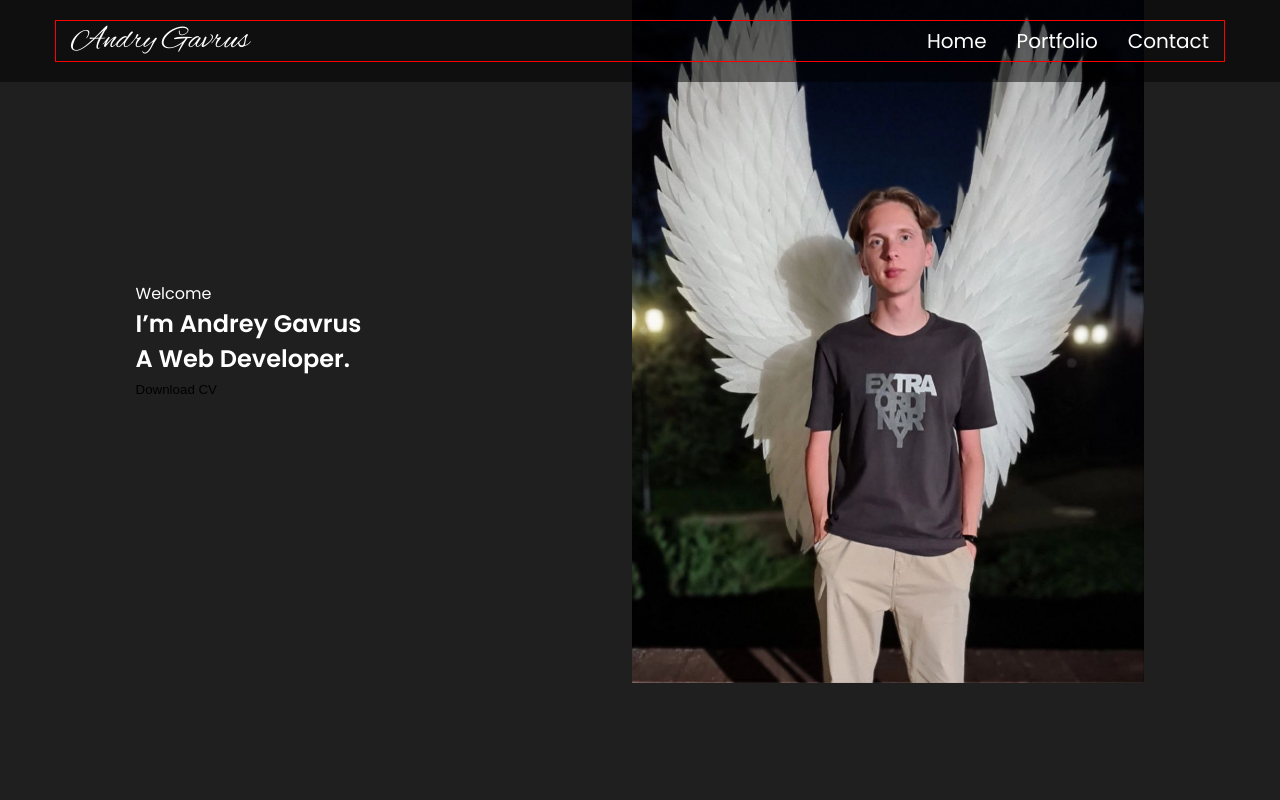
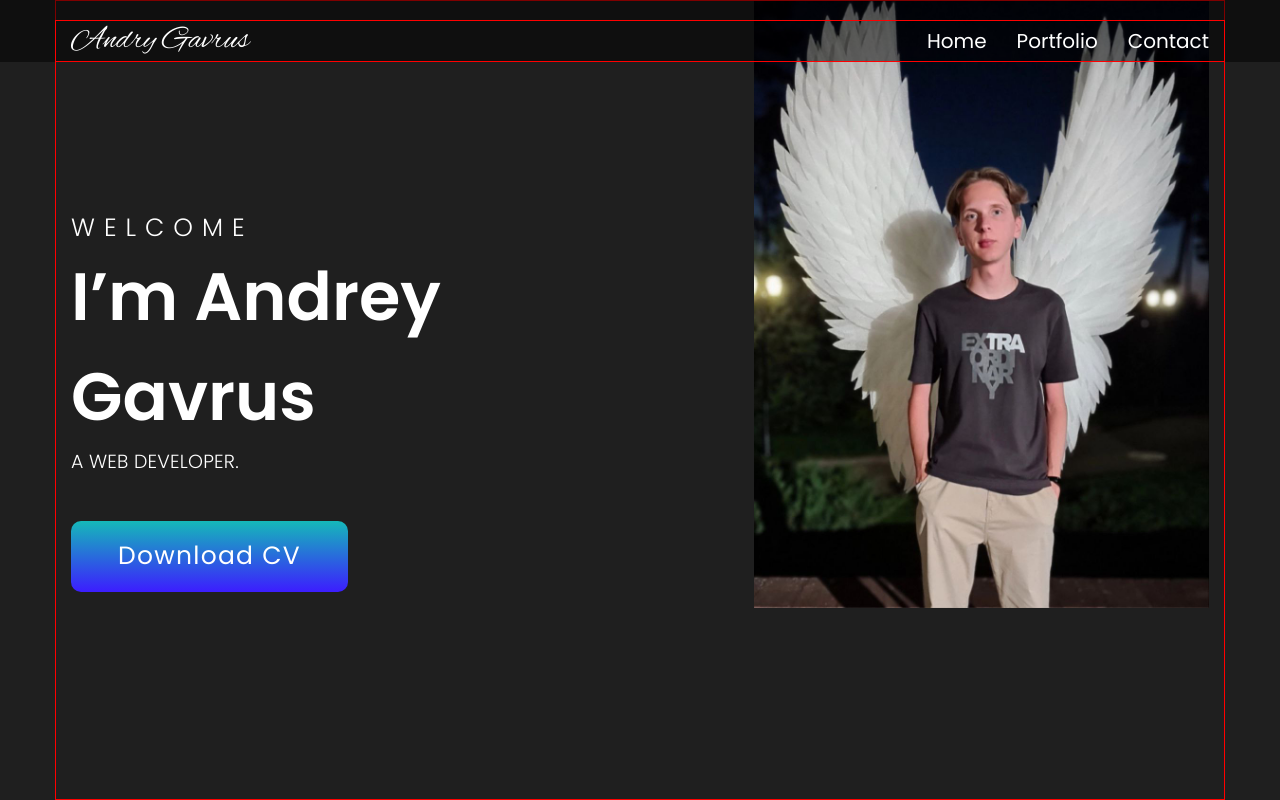
Before and after one commit to AndryGavrus/portfolio-project-my-version, a React app: page / in a window 1280 px wide. Shown: the top 800 px of the page. Built offline with nearby package versions, Linux system fonts and the light colour scheme.

Commit message:
Styled Main

```diff
--- /dev/null
+++ b/src/assets/components/Button.ts
@@ -0,0 +1,21 @@
+import styled from "styled-components";
+import { theme } from "../../styles/Theme";
+
+export const Button = styled.button`
+    color: ${theme.colors.font};
+    font-family: "Poppins", sans-serif;
+    font-weight: 400;
+    font-size: 25px;
+    letter-spacing: 0.05em;
+    text-transform: capitalize;
+
+    border-radius: 10px;
+    width: 277px;
+    height: 71px;
+    background: ${theme.colors.accent};
+
+    &:hover{
+        /* font-weight: 600; */
+        background: linear-gradient(180deg, #3c1dff 0%, #15b9b9 100%)
+    }
+`
--- a/src/assets/components/FlexWrapper.ts
+++ b/src/assets/components/FlexWrapper.ts
@@ -13,4 +13,5 @@ export const FlexWrapper = styled.div<FlexWrapperPropsType>`
     justify-content: ${props => props.justify || 'flex-satrt'};
     align-items: ${props => props.align || 'stretch'};
     flex-wrap: ${props => props.wrap || 'nowrap'};
+    height: 100%;
 `
--- a/src/layout/header/Header.tsx
+++ b/src/layout/header/Header.tsx
@@ -20,7 +20,7 @@ export const Header = () => {
 
 const StyledHeader = styled.header`
     background-color: rgba(0, 0, 0, 0.5);
-    padding: 20px 0;
+    padding-top: 20px;
     position: fixed;
     top: 0;
     left: 0;
--- a/src/layout/sections/main/Main.tsx
+++ b/src/layout/sections/main/Main.tsx
@@ -3,32 +3,57 @@ import { FlexWrapper } from '../../../assets/components/FlexWrapper'
 import styled from 'styled-components'
 import ava from '../../../assets/images/photo.jpg'
 import { Photo } from '../../../assets/components/photo/Photo'
+import { Container } from '../../../assets/components/Container'
+import { theme } from '../../../styles/Theme'
+import { Button } from '../../../assets/components/Button'
 
 export const Main = () => {
     return (
         <StyledMain>
-            <FlexWrapper align='center' justify='space-around'>
-                <div>
+            <Container>
+            <FlexWrapper align='flex-start' justify='space-between'>
+                <WelcomeInfo>
                     <span>Welcome </span>
-                    <Name>I’m Andrey Gavrus</Name>
+                    <Name>I’m Andrey <Name>Gavrus</Name></Name>
                     <MainTitle>A Web Developer.</MainTitle>
-                    <button type="button">Download CV</button>
-                </div>
+                    <Button type="button">Download CV</Button>
+                </WelcomeInfo>
                 <Photo src={ava} alt="" height={'auto'} width={'40%'}/>
             </FlexWrapper>
+            </Container>
         </StyledMain>
     )
 }
 
 const StyledMain = styled.section`
-    background-color: aquamarine;
+    display: flex;
     min-height: 100vh;
 `
 
+const WelcomeInfo = styled.div`
+    align-self: center;
+
+    font-family: "Poppins", sans-serif;
+    color: ${theme.colors.font};
+
+
+    span {
+        font-weight: 300;
+        font-size: 25px;
+        letter-spacing: 0.36em;
+        text-transform: uppercase;
+    }
+`
+
 const Name = styled.h2`
-
+        font-weight: 600;
+        font-size: 67px;
 `
 
 const MainTitle =styled.h1`
-
+    font-weight: 300;
+    font-size: 19px;
+    letter-spacing: 0.01em;
+    text-transform: uppercase;
+    margin-bottom: 45px;
 `
```
